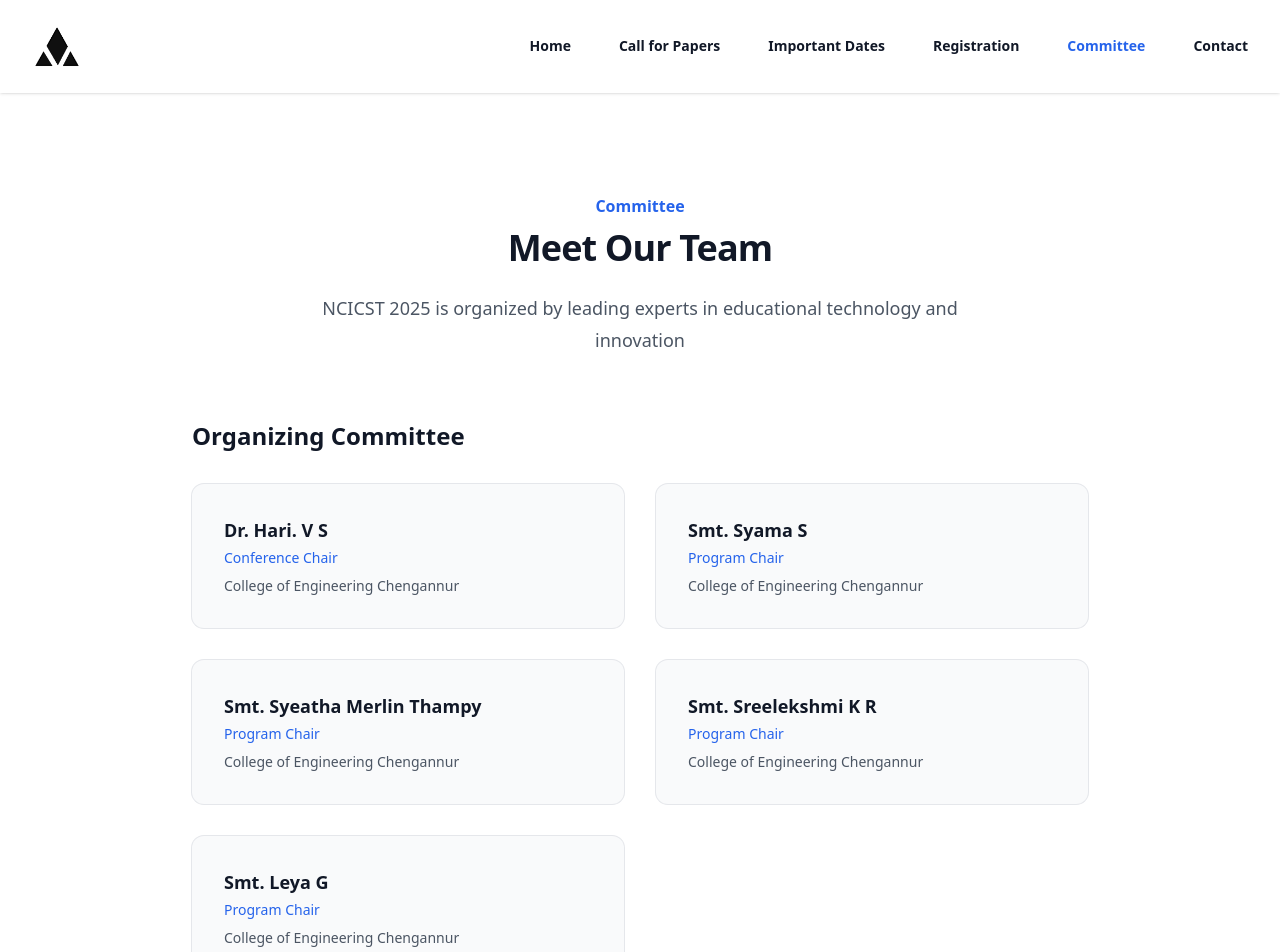
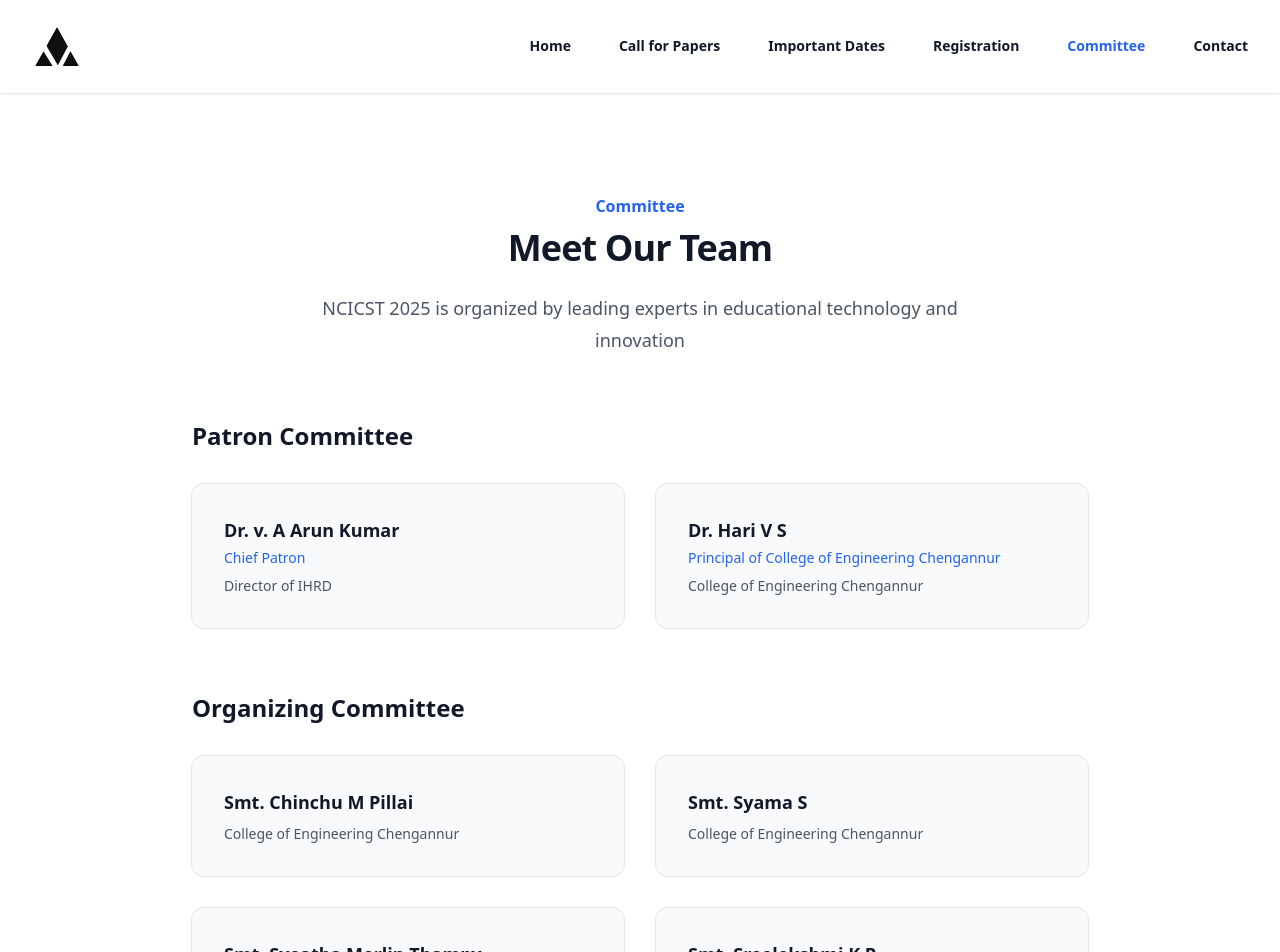
Before and after one commit to GVN101/conference-website, a React (Vite) app in the folder project/: page /committee in a window 1280 px wide. Shown: the top 952 px of the page. Built offline with nearby package versions, Linux system fonts and the light colour scheme.

Commit message:
added committee members

```diff
--- a/project/src/pages/Committee.tsx
+++ b/project/src/pages/Committee.tsx
@@ -65,34 +65,53 @@
 import { useState, useEffect } from 'react';
 
 const committees = {
+  patron: [
+    {
+      name: 'Dr. v. A Arun Kumar',
+      role: 'Chief Patron',
+      affiliation: 'Director of IHRD',
+    },
+    {
+      name: 'Dr. Hari V S',
+      role: 'Principal of College of Engineering Chengannur',
+      affiliation: 'College of Engineering Chengannur',
+    }
+  ],
   organizing: [
     {
-      name: 'Dr. Hari. V S',
-      role: 'Conference Chair',
+      name: 'Smt. Chinchu M Pillai ',
       affiliation: 'College of Engineering Chengannur',
     },
     {
       name: 'Smt. Syama S',
-      role: 'Program Chair',
       affiliation: 'College of Engineering Chengannur',
     },
     {
       name: 'Smt. Syeatha Merlin Thampy',
-      role: 'Program Chair',
       affiliation: 'College of Engineering Chengannur',
     },
     {
       name: 'Smt. Sreelekshmi K R',
-      role: 'Program Chair',
       affiliation: 'College of Engineering Chengannur',
     },
     {
-      name: 'Smt. Leya G',
-      role: 'Program Chair',
+      name: 'Smt. Alka Vijay',
+      affiliation: 'College of Engineering Chengannur',
+    },
+    {
+      name: 'Smt. Neethu Treasa',
+      affiliation: 'College of Engineering Chengannur',
+    },
+    {
+      name: 'Smt. Sulaja Sanal',
+      affiliation: 'College of Engineering Chengannur',
+    },
+    {
+      name: 'Smt. Ameena A',
       affiliation: 'College of Engineering Chengannur',
     }
   ],
-  Coordinator: [
+  Coordinating: [
     {
       name: 'Dr. Manju S Nair',
       role: 'Conference Coordinator',
@@ -110,7 +129,7 @@ const committees = {
     },
     {
       name: 'Smt. Geetha S',
-      role: 'Program Chair',
+      role: 'Conference Chair',
       affiliation: 'College of Engineering Chengannur',
     },
   ],
```
